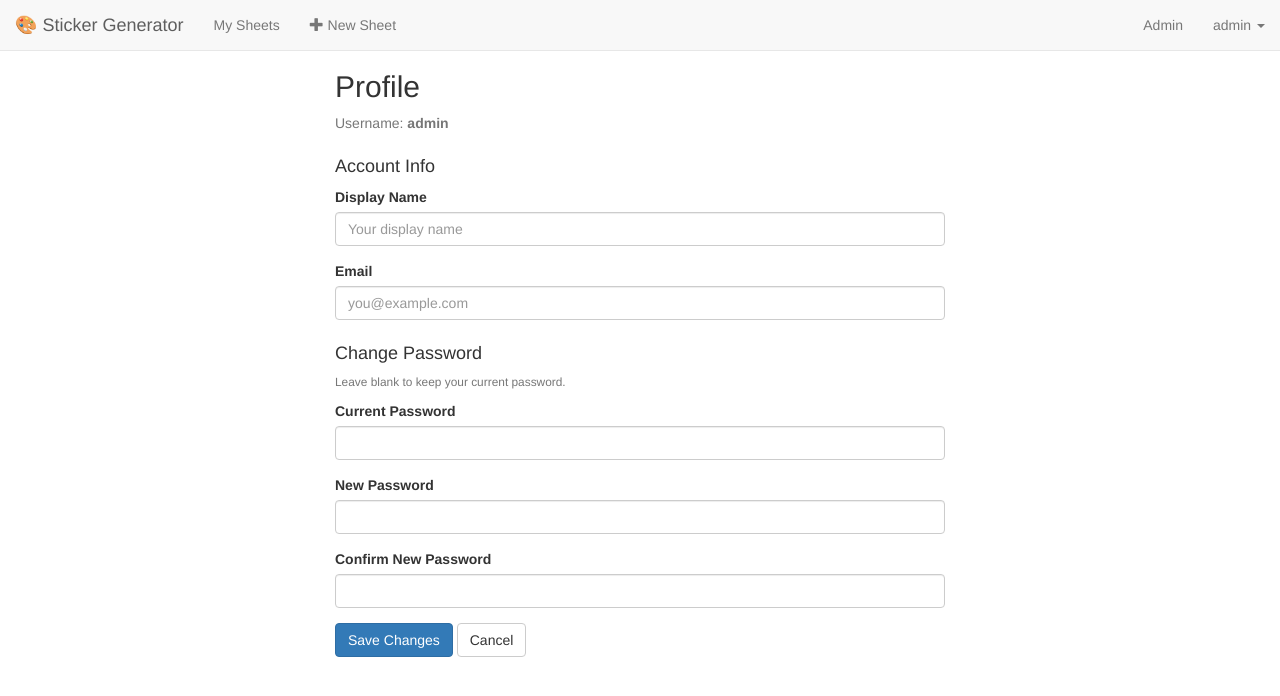
After one commit to masweetman/sticker-generator, a Flask app: page /profile/ in a window 1280 px wide. The commit adds this page. Shown: the top 696 px of the page. Run offline with Flask 3, Linux system fonts and the light colour scheme; a user stored in the database is signed in; some libraries are stand-ins or nearby versions.

Commit message:
add profile page

```diff
--- a/app/forms.py
+++ b/app/forms.py
@@ -1,6 +1,6 @@
 from flask_wtf import FlaskForm
 from wtforms import StringField, PasswordField, IntegerField
-from wtforms.validators import DataRequired, NumberRange
+from wtforms.validators import DataRequired, NumberRange, EqualTo, Optional, Length
 
 
 class LoginForm(FlaskForm):
@@ -21,3 +21,15 @@ class StickerSheetForm(FlaskForm):
                         default=6)
     cols = IntegerField('Columns', validators=[DataRequired(), NumberRange(min=1, max=10)],
                         default=4)
+
+
+class ProfileForm(FlaskForm):
+    name = StringField('Display Name', validators=[Optional(), Length(max=500)])
+    email = StringField('Email', validators=[Optional(), Length(max=120)])
+    current_password = PasswordField('Current Password', validators=[Optional()])
+    new_password = PasswordField('New Password', validators=[
+        Optional(),
+        Length(min=8, message='Password must be at least 8 characters.'),
+        EqualTo('confirm_password', message='Passwords must match.'),
+    ])
+    confirm_password = PasswordField('Confirm New Password', validators=[Optional()])
--- a/app/templates/base.html
+++ b/app/templates/base.html
@@ -39,6 +39,8 @@
             {{ current_user.user }} <span class="caret"></span>
           </a>
           <ul class="dropdown-menu">
+            <li><a href="{{ url_for('profile') }}">Profile</a></li>
+            <li role="separator" class="divider"></li>
             <li><a href="{{ url_for('logout') }}">Sign Out</a></li>
           </ul>
         </li>
--- /dev/null
+++ b/app/templates/profile.html
@@ -0,0 +1,65 @@
+{% extends "base.html" %}
+{% import "bootstrap/wtf.html" as wtf %}
+
+{% block title %}Profile{% endblock %}
+
+{% block main_content %}
+<div class="row">
+  <div class="col-sm-8 col-md-6 col-sm-offset-2 col-md-offset-3">
+    <h2>Profile</h2>
+    <p class="text-muted">Username: <strong>{{ current_user.user }}</strong></p>
+
+    <form method="post" novalidate>
+      {{ form.hidden_tag() }}
+
+      <h4 style="margin-top:24px;">Account Info</h4>
+
+      <div class="form-group{% if form.name.errors %} has-error{% endif %}">
+        {{ form.name.label(class="control-label") }}
+        {{ form.name(class="form-control", placeholder="Your display name") }}
+        {% for e in form.name.errors %}
+          <span class="help-block">{{ e }}</span>
+        {% endfor %}
+      </div>
+
+      <div class="form-group{% if form.email.errors %} has-error{% endif %}">
+        {{ form.email.label(class="control-label") }}
+        {{ form.email(class="form-control", placeholder="you@example.com") }}
+        {% for e in form.email.errors %}
+          <span class="help-block">{{ e }}</span>
+        {% endfor %}
+      </div>
+
+      <h4 style="margin-top:24px;">Change Password</h4>
+      <p class="text-muted small">Leave blank to keep your current password.</p>
+
+      <div class="form-group{% if form.current_password.errors %} has-error{% endif %}">
+        {{ form.current_password.label(class="control-label") }}
+        {{ form.current_password(class="form-control", autocomplete="current-password") }}
+        {% for e in form.current_password.errors %}
+          <span class="help-block">{{ e }}</span>
+        {% endfor %}
+      </div>
+
+      <div class="form-group{% if form.new_password.errors %} has-error{% endif %}">
+        {{ form.new_password.label(class="control-label") }}
+        {{ form.new_password(class="form-control", autocomplete="new-password") }}
+        {% for e in form.new_password.errors %}
+          <span class="help-block">{{ e }}</span>
+        {% endfor %}
+      </div>
+
+      <div class="form-group{% if form.confirm_password.errors %} has-error{% endif %}">
+        {{ form.confirm_password.label(class="control-label") }}
+        {{ form.confirm_password(class="form-control", autocomplete="new-password") }}
+        {% for e in form.confirm_password.errors %}
+          <span class="help-block">{{ e }}</span>
+        {% endfor %}
+      </div>
+
+      <button type="submit" class="btn btn-primary">Save Changes</button>
+      <a href="{{ url_for('sheets_list') }}" class="btn btn-default">Cancel</a>
+    </form>
+  </div>
+</div>
+{% endblock %}
--- a/app/views.py
+++ b/app/views.py
@@ -6,7 +6,7 @@ from flask import (url_for, redirect, render_template, flash, g,
 from flask_login import login_user, logout_user, current_user, login_required
 from werkzeug.security import generate_password_hash, check_password_hash
 from app import app, lm, db
-from app.forms import LoginForm, RegisterForm, StickerSheetForm
+from app.forms import LoginForm, RegisterForm, StickerSheetForm, ProfileForm
 from app.models import User, Settings, StickerSheet, Sticker
 
 
@@ -73,6 +73,42 @@ def register():
 def logout():
     logout_user()
     return redirect(url_for('login'))
+
+
+@app.route('/profile/', methods=['GET', 'POST'])
+@login_required
+def profile():
+    form = ProfileForm(obj=current_user)
+    if form.validate_on_submit():
+        # Password change requested
+        if form.new_password.data:
+            if not form.current_password.data:
+                flash('Enter your current password to set a new one.', 'danger')
+                return render_template('profile.html', form=form)
+            if not check_password_hash(current_user.password, form.current_password.data):
+                flash('Current password is incorrect.', 'danger')
+                return render_template('profile.html', form=form)
+            current_user.password = generate_password_hash(form.new_password.data)
+
+        # Check email uniqueness if changed
+        new_email = form.email.data.strip() or None
+        if new_email and new_email != current_user.email:
+            if User.query.filter(User.email == new_email, User.id != current_user.id).first():
+                flash('That email address is already in use.', 'danger')
+                return render_template('profile.html', form=form)
+
+        current_user.name = form.name.data.strip() or None
+        current_user.email = new_email
+        db.session.commit()
+        flash('Profile updated.', 'success')
+        return redirect(url_for('profile'))
+
+    # Pre-populate fields on GET (obj=current_user handles name/email;
+    # password fields should always be blank)
+    form.current_password.data = ''
+    form.new_password.data = ''
+    form.confirm_password.data = ''
+    return render_template('profile.html', form=form)
 
 
 # ── Sheet management ──────────────────────────────────────────────────────────
```
Also changed, not shown: app/__init__.py (+33 -0 lines), 1 other file.
